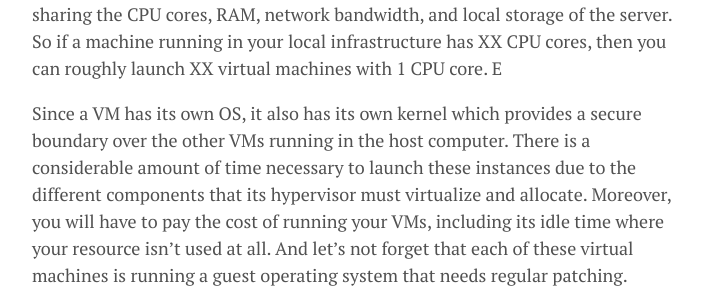
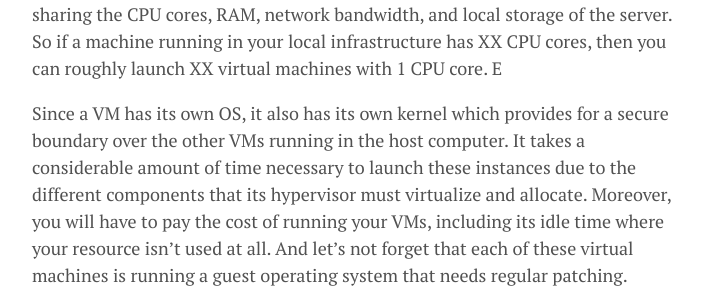
Before and after one commit to lgeurts/lgeurts.github.io, a Jekyll site: the page built from _posts/2022-03-29-what-is-serverless-computing.md, in a window 1280 px wide. Shown: the part 829-1125 px from the top of the page, without its empty margins (284-995 px from the left). Built offline with Jekyll 4.4.1, drawn with Linux system fonts in a browser that asks for light colours; nearby versions of some CDN libraries; comment, search, counter and statistics services are not loaded.

Commit message:
Update 2022-03-29-what-is-serverless-computing.md

```diff
--- a/_posts/2022-03-29-what-is-serverless-computing.md
+++ b/_posts/2022-03-29-what-is-serverless-computing.md
@@ -17,7 +17,7 @@ The serverless solution does not mean it is literally running out of thin air wi
 
 Cloud Computing ushered a new era of on-demand virtual machines (VMs) that you can use to launch online solutions in a matter of minutes instead of days or weeks. Ae bare-metal server runs the host OS and the virtualization layer which produces tens or hundreds of virtual machines. This pool of virtual machines is sharing the CPU cores, RAM, network bandwidth, and local storage of the server. So if a machine running in your local infrastructure has XX CPU cores, then you can roughly launch XX virtual machines with 1 CPU core. E
 
-Since a VM has its own OS, it also has its own kernel which provides a secure boundary over the other VMs running in the host computer. There is a considerable amount of time necessary to launch these instances due to the different components that its hypervisor must virtualize and allocate. Moreover, you will have to pay the cost of running your VMs, including its idle time where your resource isn’t used at all. And let's not forget that each of these virtual machines is running a guest operating system that needs regular patching.
+Since a VM has its own OS, it also has its own kernel which provides for a secure boundary over the other VMs running in the host computer. It takes a considerable amount of time necessary to launch these instances due to the different components that its hypervisor must virtualize and allocate. Moreover, you will have to pay the cost of running your VMs, including its idle time where your resource isn’t used at all. And let's not forget that each of these virtual machines is running a guest operating system that needs regular patching.
 
 There is also a smaller virtualized entity than virtual machines called containers. A container shares the physical server’s OS system kernel but does not launch its own guest OS, unlike a VM. It virtualizes the libraries and dependencies of your applications, instead of the whole Operating System. Therefore, a container doesn’t have its own kernel unlike a VM, so it is not fully isolated to other containers running in the physical host. It’s important to note that a container is primarily used for running applications only, which can also be moved to another host or server if necessary. This is the reason why it is faster to launch a Docker container or a Kubernetes pod compared with an Amazon EC2 instance. Again, it is smaller than a virtual machine and doesn’t run its own guest operating system. A container also works continuously so you will be billed for the total time that this container is running.
 
```
